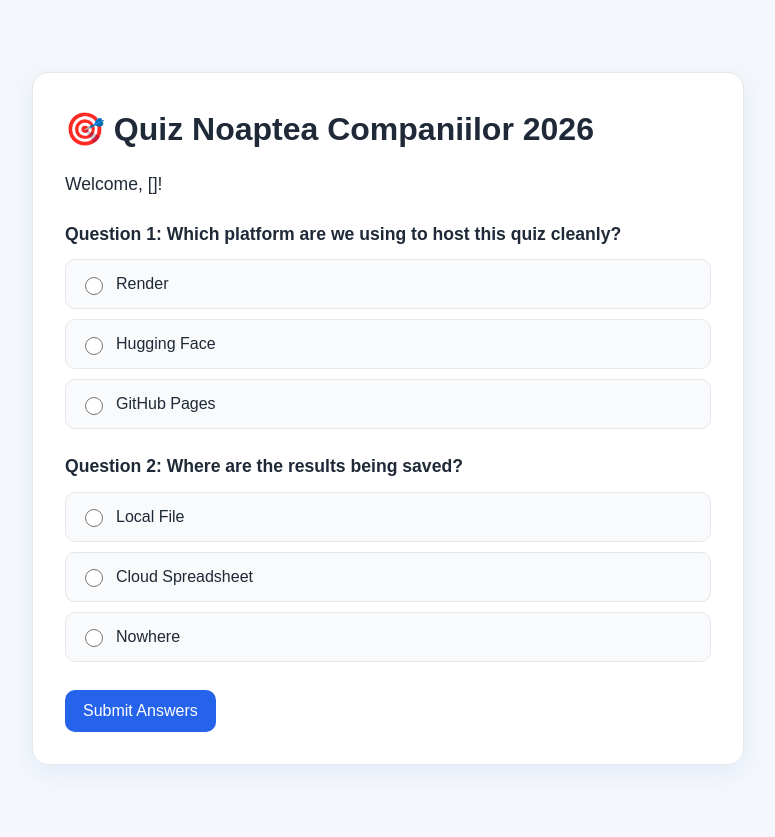
After one commit to BeatriceNicola-Piaxo/quiz, a Flask app: template templates/quiz.html in a window 1280 px wide. The commit adds this page. Shown: the whole page, without its empty margins (252-1027 px from the left). Run offline with Flask 3, Linux system fonts and the light colour scheme; the template is opened without the code that fills it: most values are stand-ins (such as "Sample title", 1, 10 or a date in 2020).

Commit message:
Add a two-step quiz flow with a name page and a second questions page while keeping Google Sheets saving

```diff
--- a/app.py
+++ b/app.py
@@ -3,13 +3,12 @@ import json
 from datetime import datetime, timezone
 from pathlib import Path
 
-from flask import Flask, render_template, request, jsonify
+from flask import Flask, render_template, request, jsonify, redirect, url_for
 import gspread
 from google.oauth2.service_account import Credentials
 
 BASE_DIR = Path(__file__).resolve().parent
 RESULTS_FILE = BASE_DIR / "results.json"
-
 GOOGLE_SHEET_ID = os.environ.get("GOOGLE_SHEET_ID")
 SCOPES = ["https://www.googleapis.com/auth/spreadsheets"]
 
@@ -37,6 +36,14 @@ def ensure_headers(sheet):
 @app.get("/")
 def index():
     return render_template("index.html")
+
+
+@app.get("/quiz")
+def quiz_page():
+    name = request.args.get("name", "").strip()
+    if not name:
+        return redirect(url_for("index"))
+    return render_template("quiz.html", name=name)
 
 
 @app.get("/health")
@@ -69,12 +76,14 @@ def submit_score():
         json.dump(results, file, ensure_ascii=False, indent=2)
 
     try:
+        if not GOOGLE_SHEET_ID:
+            raise ValueError("GOOGLE_SHEET_ID is not set")
         sheet = get_sheet()
         ensure_headers(sheet)
         submitted_at = datetime.now(timezone.utc).strftime("%Y-%m-%d %H:%M:%S %Z")
         sheet.append_row([name, score, submitted_at])
     except Exception as exc:
-        return jsonify({"error": f"Failed to save to Google Sheet: {str(exc)}"}), 500
+        return jsonify({"error": f"Failed to save to Google Sheet: {exc}"}), 500
 
     return jsonify({
         "message": "Score saved successfully",
@@ -84,5 +93,4 @@ def submit_score():
 
 
 if __name__ == "__main__":
-    import os
     app.run(host="0.0.0.0", port=int(os.environ.get("PORT", 5000)))
--- /dev/null
+++ b/templates/quiz.html
@@ -0,0 +1,242 @@
+<!DOCTYPE html>
+<html lang="en">
+<head>
+  <meta charset="UTF-8" />
+  <meta name="viewport" content="width=device-width, initial-scale=1.0" />
+  <title>Quiz Questions</title>
+  <style>
+    :root {
+      --bg: #f4f7fb;
+      --card: #ffffff;
+      --primary: #2563eb;
+      --primary-dark: #1d4ed8;
+      --text: #1f2937;
+      --muted: #6b7280;
+      --success: #16a34a;
+      --danger: #dc2626;
+      --border: #e5e7eb;
+    }
+
+    * { box-sizing: border-box; }
+
+    body {
+      margin: 0;
+      font-family: Arial, Helvetica, sans-serif;
+      background: var(--bg);
+      color: var(--text);
+      line-height: 1.5;
+    }
+
+    .container {
+      max-width: 760px;
+      margin: 48px auto;
+      padding: 24px;
+    }
+
+    .card {
+      background: var(--card);
+      border: 1px solid var(--border);
+      border-radius: 16px;
+      box-shadow: 0 8px 24px rgba(37, 99, 235, 0.08);
+      padding: 32px;
+    }
+
+    h1 {
+      margin-top: 0;
+      margin-bottom: 8px;
+      font-size: 2rem;
+    }
+
+    .welcome {
+      margin-bottom: 24px;
+      color: var(--text);
+      font-size: 1.1rem;
+    }
+
+    .question {
+      margin-top: 24px;
+    }
+
+    .question h2 {
+      font-size: 1.1rem;
+      margin-bottom: 12px;
+    }
+
+    .options {
+      display: grid;
+      gap: 10px;
+    }
+
+    label.option {
+      display: flex;
+      align-items: center;
+      gap: 10px;
+      border: 1px solid var(--border);
+      border-radius: 10px;
+      padding: 12px 14px;
+      background: #f9fafb;
+      cursor: pointer;
+    }
+
+    input[type="radio"] {
+      accent-color: var(--primary);
+      width: 18px;
+      height: 18px;
+    }
+
+    button {
+      margin-top: 28px;
+      background: var(--primary);
+      color: white;
+      border: none;
+      border-radius: 10px;
+      padding: 12px 18px;
+      font-size: 1rem;
+      cursor: pointer;
+      transition: background 0.2s ease;
+    }
+
+    button:hover {
+      background: var(--primary-dark);
+    }
+
+    .result {
+      margin-top: 24px;
+      padding: 18px;
+      border-radius: 12px;
+      background: #eff6ff;
+      border: 1px solid #bfdbfe;
+      display: none;
+    }
+
+    .result.visible {
+      display: block;
+    }
+
+    .result.success {
+      background: #ecfdf5;
+      border-color: #a7f3d0;
+    }
+
+    .result.error {
+      background: #fef2f2;
+      border-color: #fecaca;
+    }
+
+    .result h3 {
+      margin: 0 0 8px 0;
+    }
+
+    .result p {
+      margin: 0;
+      color: var(--text);
+    }
+  </style>
+</head>
+<body>
+  <div class="container">
+    <div class="card">
+      <h1>🎯 Quiz Noaptea Companiilor 2026</h1>
+      <p class="welcome">Welcome, {{ name }}!</p>
+
+      <form id="quiz-form">
+        <div class="question">
+          <h2>Question 1: Which platform are we using to host this quiz cleanly?</h2>
+          <div class="options">
+            <label class="option"><input type="radio" name="q1" value="Render" required /> Render</label>
+            <label class="option"><input type="radio" name="q1" value="Hugging Face" /> Hugging Face</label>
+            <label class="option"><input type="radio" name="q1" value="GitHub Pages" /> GitHub Pages</label>
+          </div>
+        </div>
+
+        <div class="question">
+          <h2>Question 2: Where are the results being saved?</h2>
+          <div class="options">
+            <label class="option"><input type="radio" name="q2" value="Local File" required /> Local File</label>
+            <label class="option"><input type="radio" name="q2" value="Cloud Spreadsheet" /> Cloud Spreadsheet</label>
+            <label class="option"><input type="radio" name="q2" value="Nowhere" /> Nowhere</label>
+          </div>
+        </div>
+
+        <button type="submit">Submit Answers</button>
+      </form>
+
+      <div id="result" class="result" aria-live="polite"></div>
+    </div>
+  </div>
+
+  <script>
+    const QUIZ_DATA = [
+      {
+        question: 'Which platform are we using to host this quiz cleanly?',
+        options: ['Render', 'Hugging Face', 'GitHub Pages'],
+        answer: 'GitHub Pages'
+      },
+      {
+        question: 'Where are the results being saved?',
+        options: ['Local File', 'Cloud Spreadsheet', 'Nowhere'],
+        answer: 'Cloud Spreadsheet'
+      }
+    ];
+
+    const form = document.getElementById('quiz-form');
+    const resultBox = document.getElementById('result');
+    const playerName = {{ name|tojson }};
+
+    form.addEventListener('submit', async (event) => {
+      event.preventDefault();
+
+      const q1 = form.querySelector('input[name="q1"]:checked')?.value;
+      const q2 = form.querySelector('input[name="q2"]:checked')?.value;
+
+      if (!q1 || !q2) {
+        showResult('⚠️ Please answer all questions before submitting.', 'error');
+        return;
+      }
+
+      let score = 0;
+      const answers = [q1, q2];
+
+      answers.forEach((answer, index) => {
+        if (answer === QUIZ_DATA[index].answer) {
+          score += 1;
+        }
+      });
+
+      const payload = {
+        name: playerName,
+        score: `${score} / ${QUIZ_DATA.length}`
+      };
+
+      try {
+        const response = await fetch('/submit', {
+          method: 'POST',
+          headers: { 'Content-Type': 'application/json' },
+          body: JSON.stringify(payload)
+        });
+
+        const responseData = await response.json().catch(() => ({}));
+
+        if (!response.ok) {
+          throw new Error(responseData.error || 'Submission failed');
+        }
+
+        showResult(
+          `## 🎉 Quiz Completed, ${playerName}!\n\n**Your Score: ${score} / ${QUIZ_DATA.length}**\n\n📊 Score saved successfully!`,
+          'success'
+        );
+      } catch (error) {
+        showResult(
+          `## 🎉 Quiz Completed, ${playerName}!\n\n**Your Score: ${score} / ${QUIZ_DATA.length}**\n\n⚠️ Quiz completed, but the backend is not responding correctly.`,
+          'error'
+        );
+      }
+    });
+
+    function showResult(message, type) {
+      resultBox.className = `result visible ${type}`;
+      resultBox.innerHTML = `<h3>Result</h3><p>${message.replace(/\n/g, '<br>')}</p>`;
+    }
+  </script>
+</body>
+</html>
```
Also changed, not shown: templates/index.html (+10 -166 lines).
